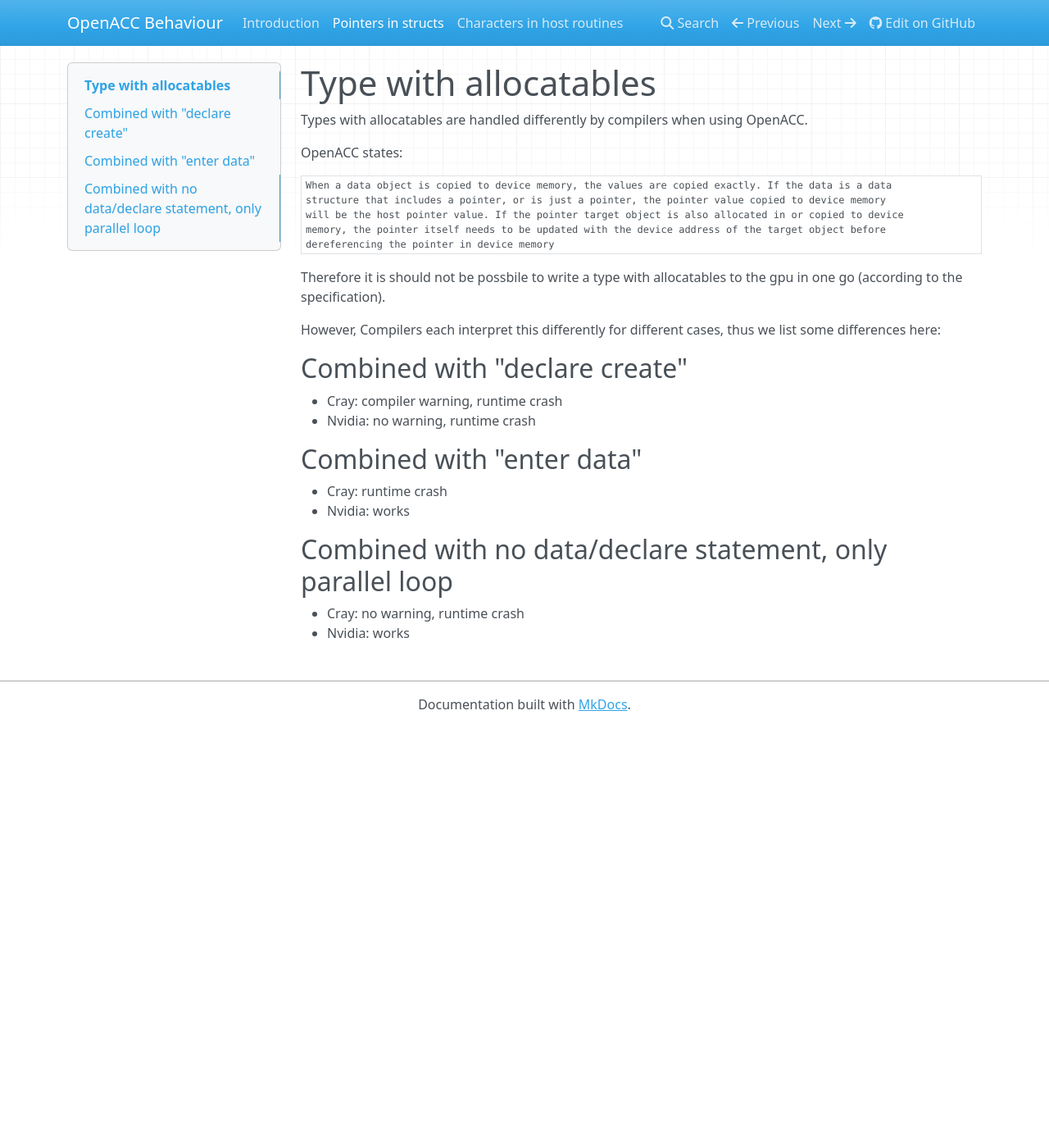
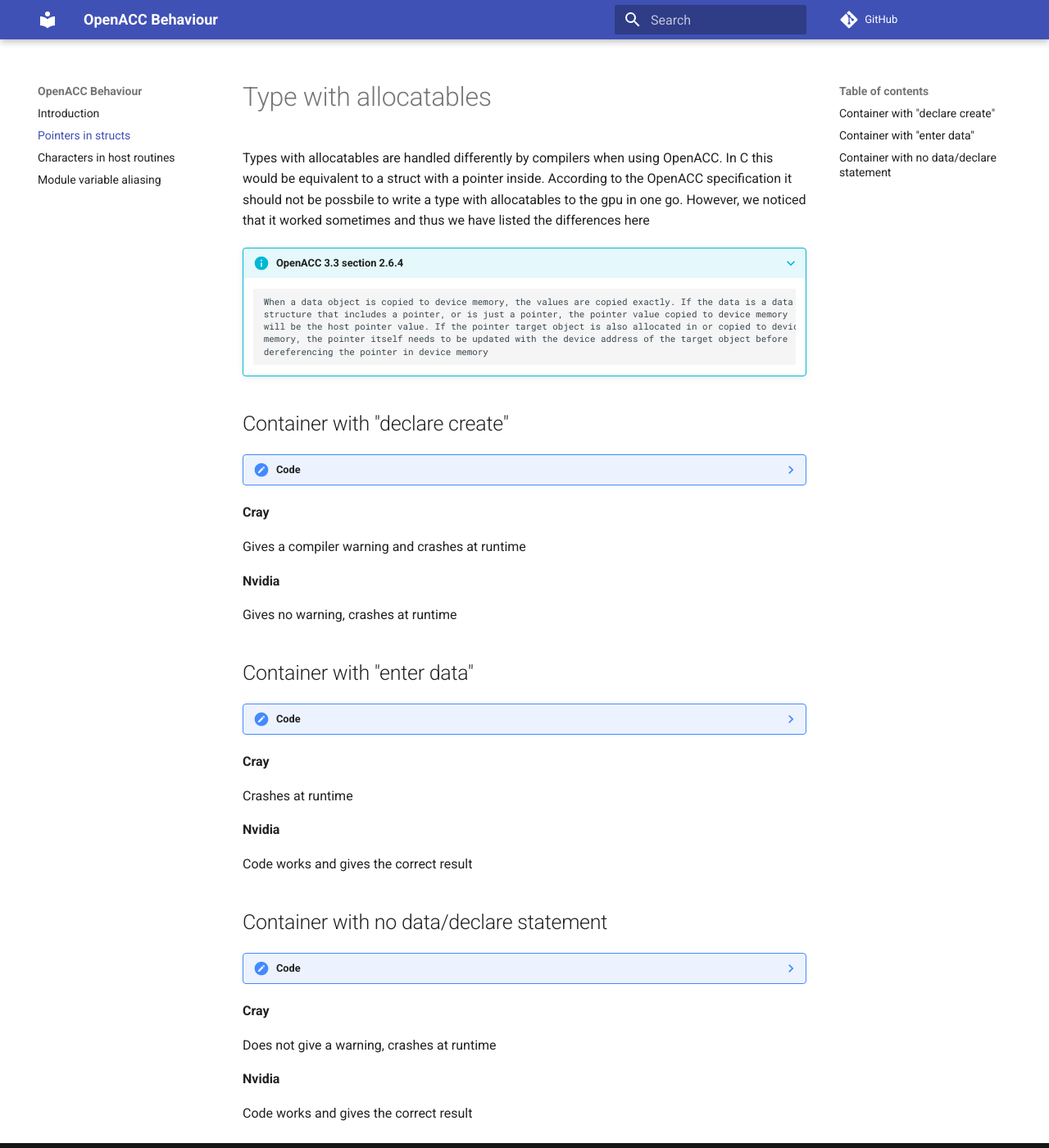
Before and after one commit to v1kko/OpenACC_behaviour, an MkDocs documentation site: the page built from docs/pointers_structs.md, in a window 1280 px wide and 1400 px high. Shown: the whole window at 82% size. Built offline with MkDocs 1.6.1 and Material for MkDocs 9.7.7, drawn with Linux system fonts in a browser that asks for light colours; nearby versions of some CDN libraries; comment, search, counter and statistics services are not loaded; some of the changed text lies outside the part shown.

Commit message:
Update of the docs

````diff
--- a/docs/pointers_structs.md
+++ b/docs/pointers_structs.md
@@ -1,31 +1,121 @@
 # Type with allocatables
 
-Types with allocatables are handled differently by compilers when using OpenACC.
+Types with allocatables are handled differently by compilers when using OpenACC. In C this would be equivalent to a struct with a pointer inside. According to the OpenACC specification it should not be possbile to write a type with allocatables to the gpu in one go. However, we noticed that it worked sometimes and thus we have listed the differences here
 
-OpenACC states:
+???+ info "OpenACC 3.3 section 2.6.4"
 
-```quote
-When a data object is copied to device memory, the values are copied exactly. If the data is a data
-structure that includes a pointer, or is just a pointer, the pointer value copied to device memory
-will be the host pointer value. If the pointer target object is also allocated in or copied to device
-memory, the pointer itself needs to be updated with the device address of the target object before
-dereferencing the pointer in device memory
-```
+    ```quote
+    When a data object is copied to device memory, the values are copied exactly. If the data is a data
+    structure that includes a pointer, or is just a pointer, the pointer value copied to device memory
+    will be the host pointer value. If the pointer target object is also allocated in or copied to device
+    memory, the pointer itself needs to be updated with the device address of the target object before
+    dereferencing the pointer in device memory
+    ```
 
-Therefore it is should not be possbile to write a type with allocatables to the gpu in one go (according to the specification).
 
-However, Compilers each interpret this differently for different cases, thus we list some differences here:
+## Container with "declare create"
 
-## Combined with "declare create"
+??? note "Code"
 
-- Cray: compiler warning, runtime crash
-- Nvidia: no warning, runtime crash
+    ```fortran
+    program main
+      implicit none
+      type container_type
+          real, dimension(:), allocatable :: values
+      end type
+      real, dimension(:) :: host_mem(2) = (/4,2/), res(2)
+      integer :: i
 
-## Combined with "enter data"
+      type(container_type) :: container
+      !$acc declare create(container)
 
-- Cray: runtime crash
-- Nvidia: works
+      allocate(container%values(2))
+      container%values = host_mem
 
-## Combined with no data/declare statement, only parallel loop
-- Cray: no warning, runtime crash
-- Nvidia: works
+      write(*,*) "Checking if allocatable values are copied to device after declare create ..."
+      !$acc parallel loop
+      do i=1,2
+        res(i) = container%values(i)
+      enddo
+      write(*,*) "Success", res
+    end program
+    ```
+
+**Cray**
+
+Gives a compiler warning and crashes at runtime
+
+**Nvidia**
+
+Gives no warning, crashes at runtime
+
+## Container with "enter data"
+
+??? note "Code"
+
+    ```fortran
+    program main
+      implicit none
+      type container_type
+          real, dimension(:), allocatable :: values
+      end type
+      real, dimension(:) :: host_mem(2) = (/4,2/), res(2)
+      integer :: i
+
+      type(container_type) :: container
+      !$acc enter data create(container)
+
+      allocate(container%values(2))
+      container%values = host_mem
+
+      write(*,*) "Checking if allocatable values are copied to device after enter data create ..."
+      !$acc parallel loop
+      do i=1,2
+        res(i) = container%values(i)
+      enddo
+      write(*,*) "Success", res
+    end program
+    ```
+
+**Cray**
+
+Crashes at runtime
+
+**Nvidia**
+
+Code works and gives the correct result
+
+## Container with no data/declare statement
+
+??? note "Code"
+
+    ``` fortran
+    program main
+      implicit none
+      type pointer_type
+          real, dimension(:), allocatable :: values
+      end type
+      real, dimension(:) :: host_mem(2) = (/4,2/), res(2)
+      integer :: i
+      type(pointer_type) :: indirect
+      allocate(indirect%values(2))
+
+      indirect%values = host_mem
+
+      write(*,*) "Checking if allocatable values are copied to device with !$acc parallel loop ..."
+      !$acc parallel loop
+      do i=1,2
+        res(i) = indirect%values(i)
+      enddo
+      write(*,*) "Success", res
+
+    end program
+    ```
+
+**Cray**
+
+Does not give a warning, crashes at runtime
+
+**Nvidia**
+
+Code works and gives the correct result
--- a/mkdocs.yml
+++ b/mkdocs.yml
@@ -2,7 +2,24 @@ site_name: OpenACC Behaviour
 site_url: https://v1kko.github.io/OpenACC_behaviour
 site_author: Victor Azizi
 repo_url: https://github.com/v1kko/OpenACC_behaviour
+markdown_extensions:
+  - codehilite
+  - pymdownx.highlight:
+      anchor_linenums: true
+      line_spans: __span
+      pygments_lang_class: true
+  - pymdownx.inlinehilite
+  - pymdownx.snippets
+  - pymdownx.superfences
+  - admonition
+  - pymdownx.details
+  - pymdownx.tabbed:
+      alternate_style: true
+
+theme:
+  name: material
 nav:
   - Introduction: index.md
   - 'Pointers in structs': pointers_structs.md
   - 'Characters in host routines' : characters.md
+  - 'Module variable aliasing' : module_double_alloc.md
````
Also changed, not shown: docs/module_double_alloc.md (added, +38 -0 lines), docs/reallocate_weirdness.md (added, +1 -0 lines).
